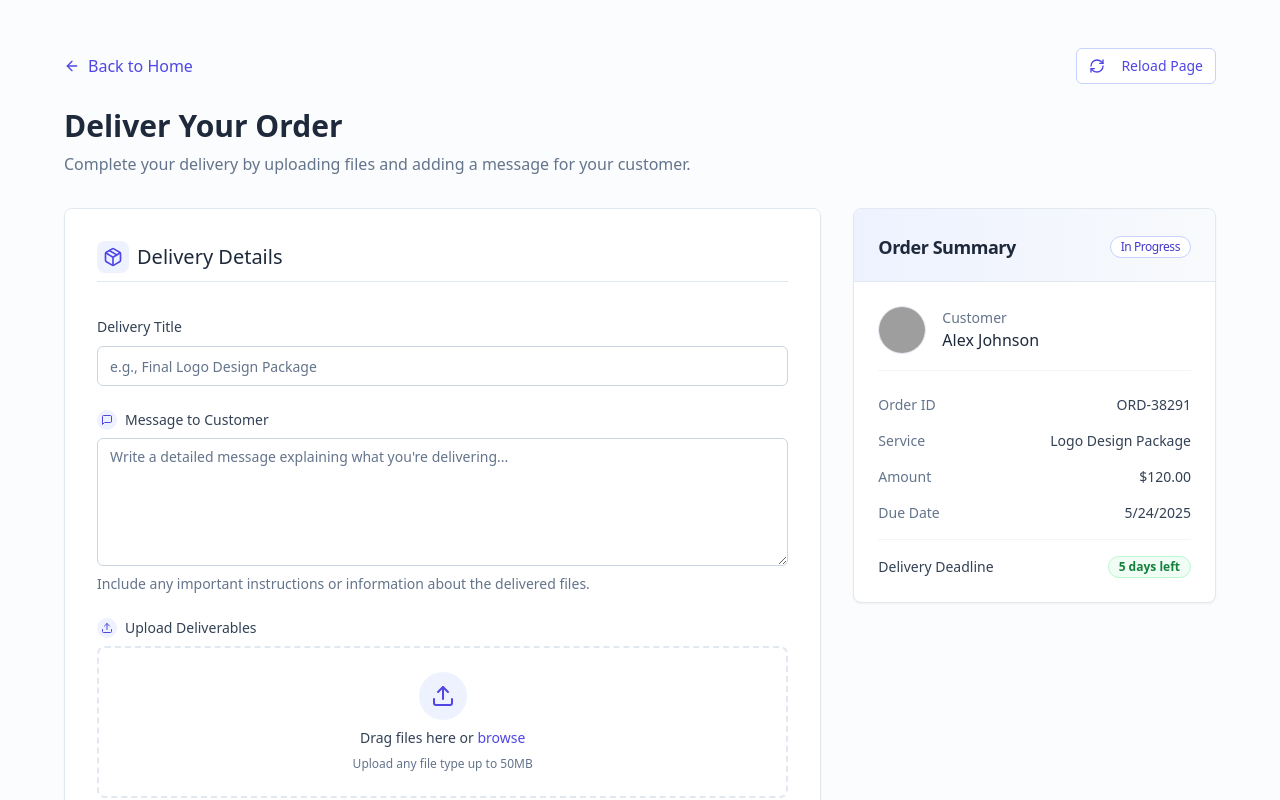
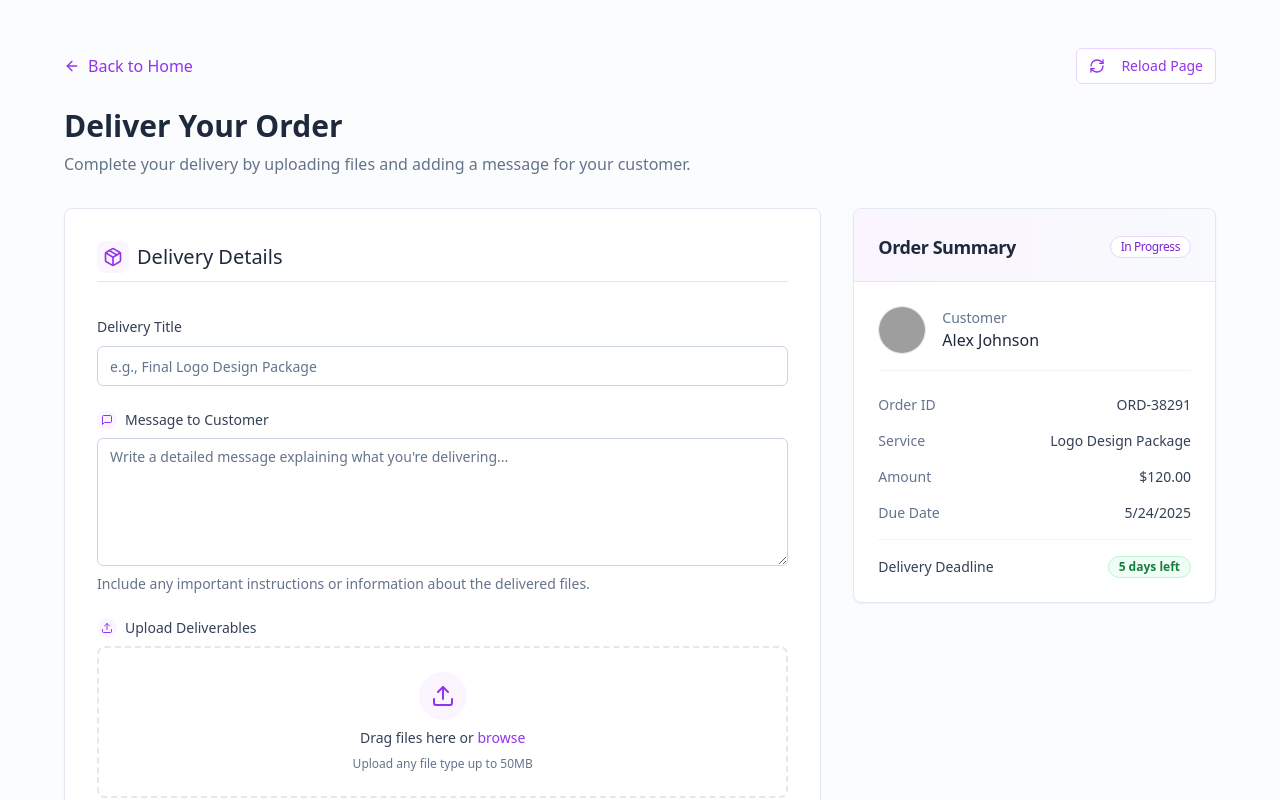
Before and after one commit to ALFRED-LUCIFER/order-note-delivery-finesse, a React (Vite) app: page /delivery in a window 1280 px wide. Shown: the top 800 px of the page. Built offline with nearby package versions, Linux system fonts and the light colour scheme; grey boxes are pictures that could not be loaded.

Commit message:
Change color scheme to Vuexy
Updated color scheme to match the Vuexy admin template.

```diff
--- a/src/components/AttachmentUploader.tsx
+++ b/src/components/AttachmentUploader.tsx
@@ -50,11 +50,11 @@ const AttachmentUploader = ({ onFileChange }: AttachmentUploaderProps) => {
           onChange={handleFileInput}
         />
         <div className="flex flex-col items-center justify-center space-y-2">
-          <div className="h-12 w-12 rounded-full bg-indigo-50 flex items-center justify-center">
-            <Upload className="h-6 w-6 text-indigo-600" />
+          <div className="h-12 w-12 rounded-full bg-purple-50 flex items-center justify-center">
+            <Upload className="h-6 w-6 text-purple-600" />
           </div>
           <p className="text-sm font-medium text-slate-700">
-            Drag files here or <span className="text-indigo-600">browse</span>
+            Drag files here or <span className="text-purple-600">browse</span>
           </p>
           <p className="text-xs text-slate-500">
             Upload any file type up to 50MB
@@ -72,7 +72,7 @@ const AttachmentUploader = ({ onFileChange }: AttachmentUploaderProps) => {
               <li key={index} className="flex items-center justify-between bg-slate-50 p-3 rounded-md border border-slate-200">
                 <div className="flex items-center space-x-3">
                   <div className="h-8 w-8 rounded bg-white border border-slate-200 flex items-center justify-center">
-                    <FileText className="h-4 w-4 text-indigo-600" />
+                    <FileText className="h-4 w-4 text-purple-600" />
                   </div>
                   <div>
                     <p className="text-sm font-medium text-slate-700 truncate max-w-[200px]">
--- a/src/components/DeliveryConfirmation.tsx
+++ b/src/components/DeliveryConfirmation.tsx
@@ -47,7 +47,7 @@ const DeliveryConfirmation = ({ formData }: DeliveryConfirmationProps) => {
               {formData.attachments.map((file, index) => (
                 <div key={index} className="flex items-center space-x-3 bg-slate-50 p-3 rounded border border-slate-200">
                   <div className="h-8 w-8 rounded bg-white border border-slate-200 flex items-center justify-center">
-                    <FileText className="h-4 w-4 text-indigo-600" />
+                    <FileText className="h-4 w-4 text-purple-600" />
                   </div>
                   <div>
                     <p className="text-sm font-medium text-slate-700 truncate max-w-[200px]">
@@ -64,8 +64,8 @@ const DeliveryConfirmation = ({ formData }: DeliveryConfirmationProps) => {
         </div>
 
         {formData.extraRevisions && (
-          <div className="mt-4 bg-indigo-50 p-4 rounded-md border border-indigo-100">
-            <p className="text-sm text-indigo-700 flex items-center">
+          <div className="mt-4 bg-purple-50 p-4 rounded-md border border-purple-100">
+            <p className="text-sm text-purple-700 flex items-center">
               <CheckCircle2 className="h-4 w-4 mr-2 inline" />
               You've offered additional revisions to the customer if needed
             </p>
@@ -74,7 +74,7 @@ const DeliveryConfirmation = ({ formData }: DeliveryConfirmationProps) => {
       </div>
 
       <div className="flex justify-center pt-4">
-        <Button asChild variant="outline" className="border-indigo-200 text-indigo-700 hover:bg-indigo-50 hover:text-indigo-800">
+        <Button asChild variant="outline" className="border-purple-200 text-purple-700 hover:bg-purple-50 hover:text-purple-800">
           <Link to="/">Back to Home</Link>
         </Button>
       </div>
--- a/src/components/DeliveryForm.tsx
+++ b/src/components/DeliveryForm.tsx
@@ -77,8 +77,8 @@ const DeliveryForm = ({ onSubmit }: DeliveryFormProps) => {
     <form onSubmit={handleSubmit} className="space-y-8">
       <div className="space-y-2">
         <div className="flex items-center gap-2 mb-2">
-          <div className="h-8 w-8 rounded-lg bg-indigo-50 flex items-center justify-center">
-            <Package className="h-5 w-5 text-indigo-600" />
+          <div className="h-8 w-8 rounded-lg bg-purple-50 flex items-center justify-center">
+            <Package className="h-5 w-5 text-purple-600" />
           </div>
           <h2 className="text-xl font-medium text-slate-800">Delivery Details</h2>
         </div>
@@ -93,14 +93,14 @@ const DeliveryForm = ({ onSubmit }: DeliveryFormProps) => {
             placeholder="e.g., Final Logo Design Package"
             value={deliveryTitle}
             onChange={(e) => setDeliveryTitle(e.target.value)}
-            className="border-slate-300 focus:border-indigo-400 focus:ring-indigo-400"
+            className="border-slate-300 focus:border-purple-400 focus:ring-purple-400"
           />
         </div>
 
         <div className="space-y-2">
           <div className="flex items-center gap-2 mb-1">
-            <div className="h-5 w-5 rounded-full bg-indigo-50 flex items-center justify-center">
-              <MessageSquare className="h-3 w-3 text-indigo-600" />
+            <div className="h-5 w-5 rounded-full bg-purple-50 flex items-center justify-center">
+              <MessageSquare className="h-3 w-3 text-purple-600" />
             </div>
             <Label htmlFor="message" className="text-sm font-medium text-slate-700">Message to Customer</Label>
           </div>
@@ -109,7 +109,7 @@ const DeliveryForm = ({ onSubmit }: DeliveryFormProps) => {
             placeholder="Write a detailed message explaining what you're delivering..."
             value={message}
             onChange={(e) => setMessage(e.target.value)}
-            className="min-h-32 border-slate-300 focus:border-indigo-400 focus:ring-indigo-400"
+            className="min-h-32 border-slate-300 focus:border-purple-400 focus:ring-purple-400"
           />
           <p className="text-sm text-slate-500 mt-1">
             Include any important instructions or information about the delivered files.
@@ -118,8 +118,8 @@ const DeliveryForm = ({ onSubmit }: DeliveryFormProps) => {
 
         <div className="space-y-2">
           <div className="flex items-center gap-2 mb-1">
-            <div className="h-5 w-5 rounded-full bg-indigo-50 flex items-center justify-center">
-              <Upload className="h-3 w-3 text-indigo-600" />
+            <div className="h-5 w-5 rounded-full bg-purple-50 flex items-center justify-center">
+              <Upload className="h-3 w-3 text-purple-600" />
             </div>
             <Label className="text-sm font-medium text-slate-700">Upload Deliverables</Label>
           </div>
@@ -130,7 +130,7 @@ const DeliveryForm = ({ onSubmit }: DeliveryFormProps) => {
           <Input
             type="checkbox"
             id="extra-revisions"
-            className="w-4 h-4 border-slate-300 rounded text-indigo-600 focus:ring-indigo-500"
+            className="w-4 h-4 border-slate-300 rounded text-purple-600 focus:ring-purple-500"
             checked={extraRevisions}
             onChange={(e) => setExtraRevisions(e.target.checked)}
           />
@@ -143,7 +143,7 @@ const DeliveryForm = ({ onSubmit }: DeliveryFormProps) => {
       <div>
         <Button
           type="submit"
-          className="w-full bg-indigo-600 hover:bg-indigo-700 text-white font-medium py-2.5"
+          className="w-full bg-purple-600 hover:bg-purple-700 text-white font-medium py-2.5"
         >
           Deliver Now
         </Button>
--- a/src/components/OrderSummary.tsx
+++ b/src/components/OrderSummary.tsx
@@ -26,10 +26,10 @@ const OrderSummary = () => {
 
   return (
     <Card className="shadow-sm border-slate-200 overflow-hidden">
-      <CardHeader className="bg-gradient-to-r from-indigo-50 to-slate-50 border-b pb-5">
+      <CardHeader className="bg-gradient-to-r from-purple-50 to-slate-50 border-b pb-5">
         <CardTitle className="text-lg flex justify-between items-center">
           <span className="text-slate-800">Order Summary</span>
-          <Badge variant="outline" className="bg-white border-indigo-200 text-indigo-700 font-normal">
+          <Badge variant="outline" className="bg-white border-purple-200 text-purple-700 font-normal">
             {orderDetails.status}
           </Badge>
         </CardTitle>
--- a/src/pages/DeliveryPage.tsx
+++ b/src/pages/DeliveryPage.tsx
@@ -25,7 +25,7 @@ const DeliveryPage = () => {
     <div className="min-h-screen bg-slate-50/50 py-12 px-4 sm:px-6 lg:px-8">
       <div className="max-w-6xl mx-auto">
         <div className="mb-6 flex justify-between items-center">
-          <Link to="/" className="inline-flex items-center text-indigo-600 hover:text-indigo-800 transition-colors font-medium">
+          <Link to="/" className="inline-flex items-center text-purple-600 hover:text-purple-800 transition-colors font-medium">
             <ArrowLeft className="w-4 h-4 mr-2" />
             Back to Home
           </Link>
@@ -33,7 +33,7 @@ const DeliveryPage = () => {
             variant="outline"
             size="sm"
             onClick={handleReload}
-            className="text-indigo-600 border-indigo-200 hover:bg-indigo-50"
+            className="text-purple-600 border-purple-200 hover:bg-purple-50"
           >
             <RefreshCw className="w-4 h-4 mr-2" />
             Reload Page
--- a/src/pages/Index.tsx
+++ b/src/pages/Index.tsx
@@ -5,15 +5,15 @@ import { ArrowRight } from "lucide-react";
 
 const Index = () => {
   return (
-    <div className="min-h-screen flex flex-col items-center justify-center bg-gradient-to-br from-slate-50 to-indigo-50">
+    <div className="min-h-screen flex flex-col items-center justify-center bg-gradient-to-br from-slate-50 to-purple-50">
       <div className="text-center max-w-3xl px-6">
-        <h1 className="text-4xl font-bold mb-6 bg-clip-text text-transparent bg-gradient-to-r from-indigo-600 to-purple-600">
+        <h1 className="text-4xl font-bold mb-6 bg-clip-text text-transparent bg-gradient-to-r from-purple-600 to-violet-600">
           Deliver Your Work to Customers
         </h1>
         <p className="text-xl text-slate-600 mb-8">
           Seamlessly deliver your completed orders and add personalized notes to ensure customer satisfaction.
         </p>
-        <Button asChild size="lg" className="bg-indigo-600 hover:bg-indigo-700 text-white font-medium">
+        <Button asChild size="lg" className="bg-purple-600 hover:bg-purple-700 text-white font-medium">
           <Link to="/delivery" className="flex items-center">
             Go to Delivery Page
             <ArrowRight className="ml-2 h-4 w-4" />
```
